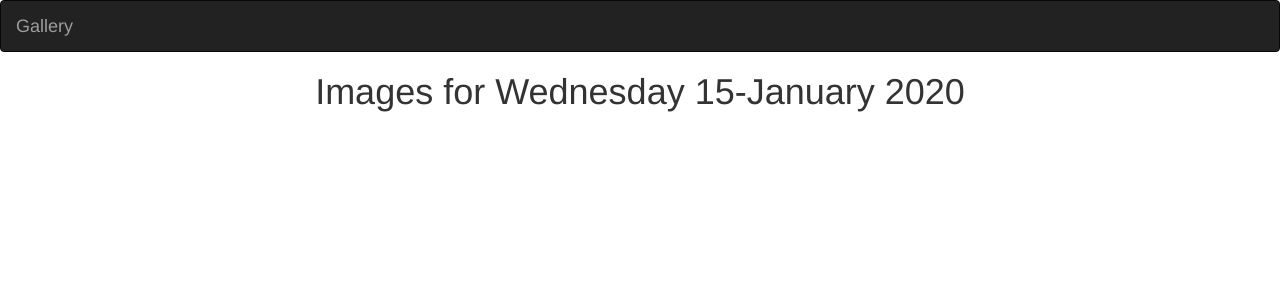
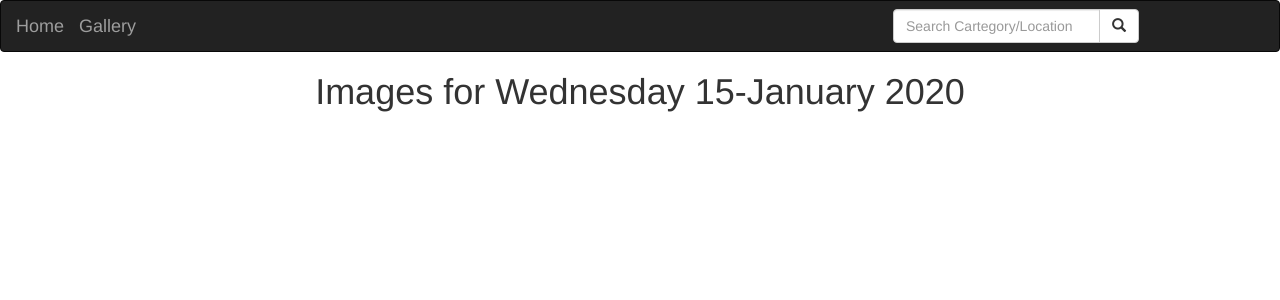
Before and after one commit to John-5014/Image-Gallery, a Django app: template images/templates/all-images/base.html in a window 1280 px wide. Shown: the top 300 px of the page. Run offline with Django 3.2, Linux system fonts and the light colour scheme; the template is opened without the code that fills it: most values are stand-ins (such as "Sample title", 1, 10 or a date in 2020); some libraries are stand-ins or nearby versions.

Commit message:
adds a search form

```diff
--- a/images/templates/navbar.html
+++ b/images/templates/navbar.html
@@ -6,11 +6,29 @@
   <meta name="viewport" content="width=device-width, initial-scale=1">
 </head>
 <body>
- <nav class="navbar navbar-inverse">
+ <nav class="navbar navbar-inverse fixed-top">
    <div class="container-fluid">
      <div class="navbar-header">
-       <a href="{% url 'imagesToday' %}" class="navbar-brand" >Gallery</a>
-     </div>
+        <a href="/" class="navbar-brand" >Home</a>
+      </div>
+      <div class="navbar-header">
+        <a href="{% url 'about' %}" class="navbar-brand" >Gallery</a>
+      </div>
+      <!-- adding a search form -->
+      <div class="col-sm-4 col-md-4 navbar-right">
+        <form class="navbar-form" role="search" action="{% url 'search_results' %}">
+
+          <div class="input-group">
+            <input type="text" class="form-control" placeholder="Search Cartegory/Location" name="image">
+            <div class="input-group-btn">
+              <button class="btn btn-default" type="submit"><i class="glyphicon glyphicon-search"></i></button>
+            </div>
+          </div>
+
+        </form>
+      </div>
+      <!-- end of search form-+ -->
+
    </div>
  </nav>
 </body>
```
